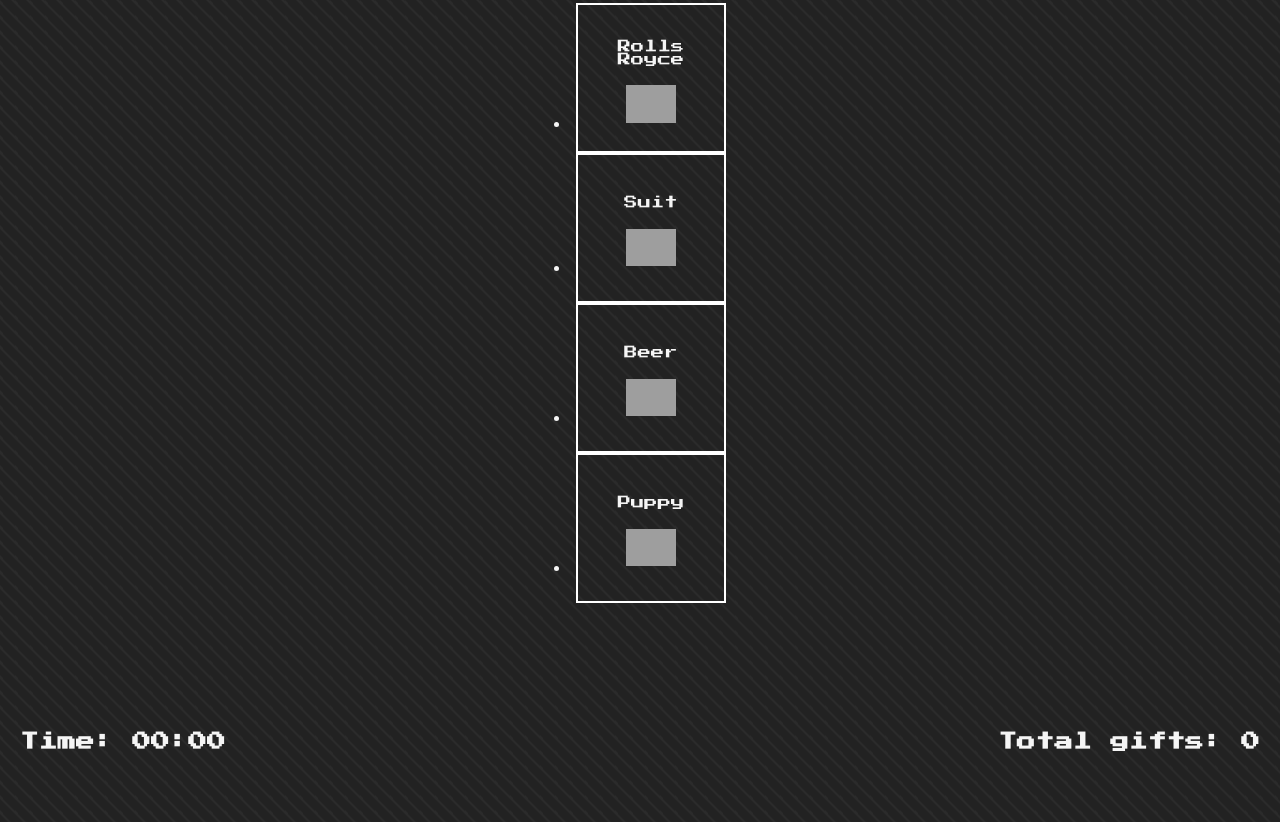
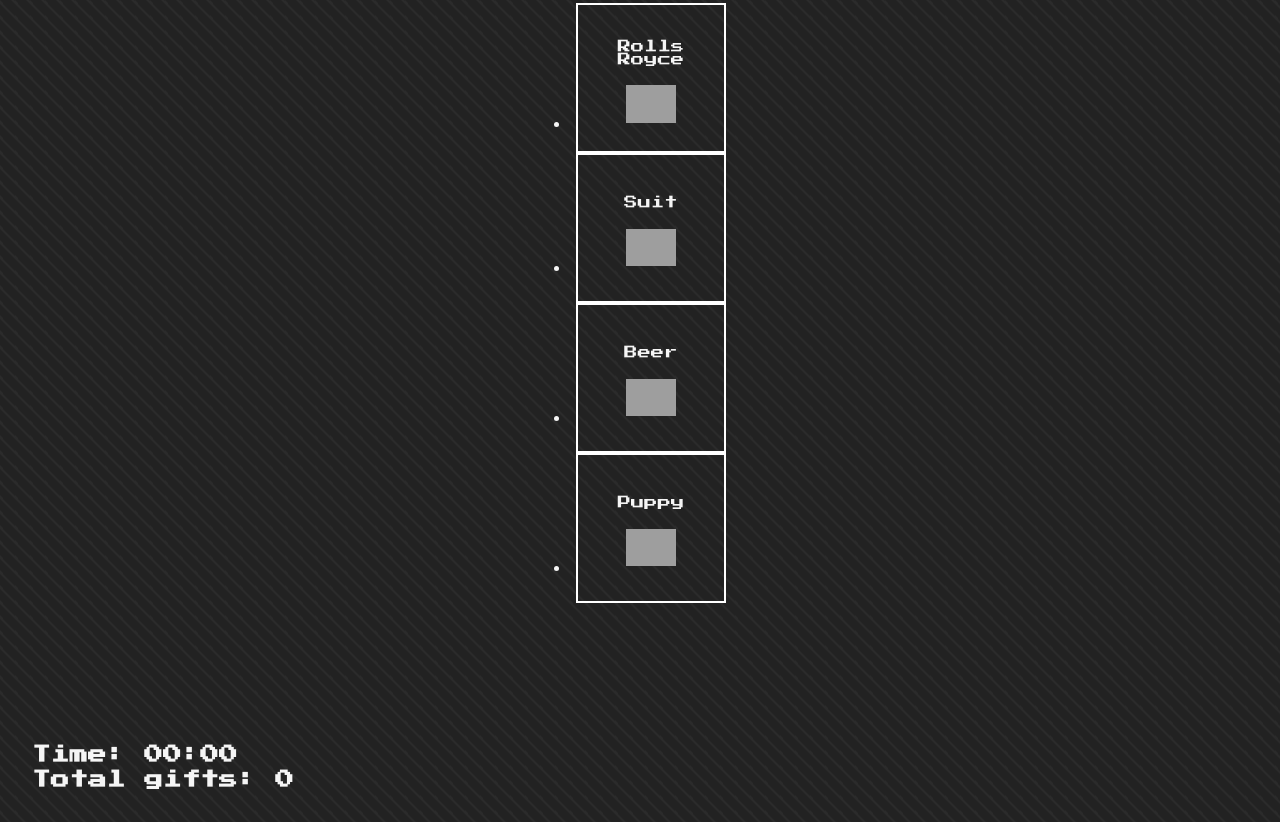
Before and after one commit to pgvallala/birthday-present, a plain HTML site: page index.html in a window 1280 px wide. Shown: the part 929-1751 px from the top of the page. Drawn offline with Linux system fonts and the light colour scheme; grey boxes are pictures that could not be loaded.

Commit message:
fix: time and score position

```diff
--- a/style.css
+++ b/style.css
@@ -121,15 +121,15 @@ h1:nth-child(1) {
 .time,
 .score {
   position: absolute;
+  margin: 2rem;
+}
+
+.time {
   top: 20px;
 }
 
-.time {
-  left: 20px;
-}
-
 .score {
-  right: 20px;
+  top: 45px;
 }
 
 .message {
@@ -210,7 +210,7 @@ h1:nth-child(1) {
 .popup .show {
   visibility: visible;
   -webkit-animation: fadeIn 1s;
-  animation: fadeIn 1s ;
+  animation: fadeIn 1s;
   animation: fadeOut 1.1s;
   -webkit-animation: fadeOut 1.1s;
 }
```
